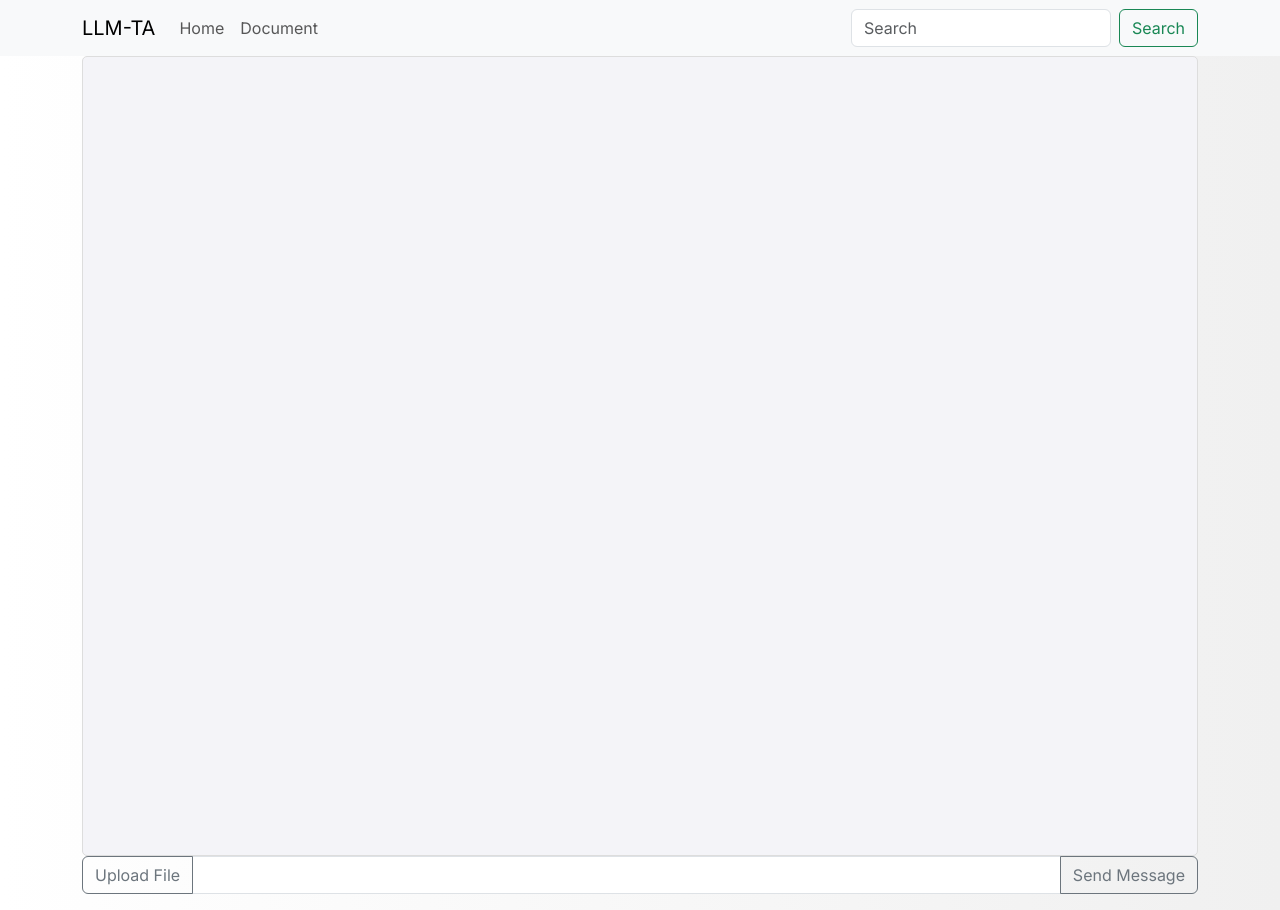
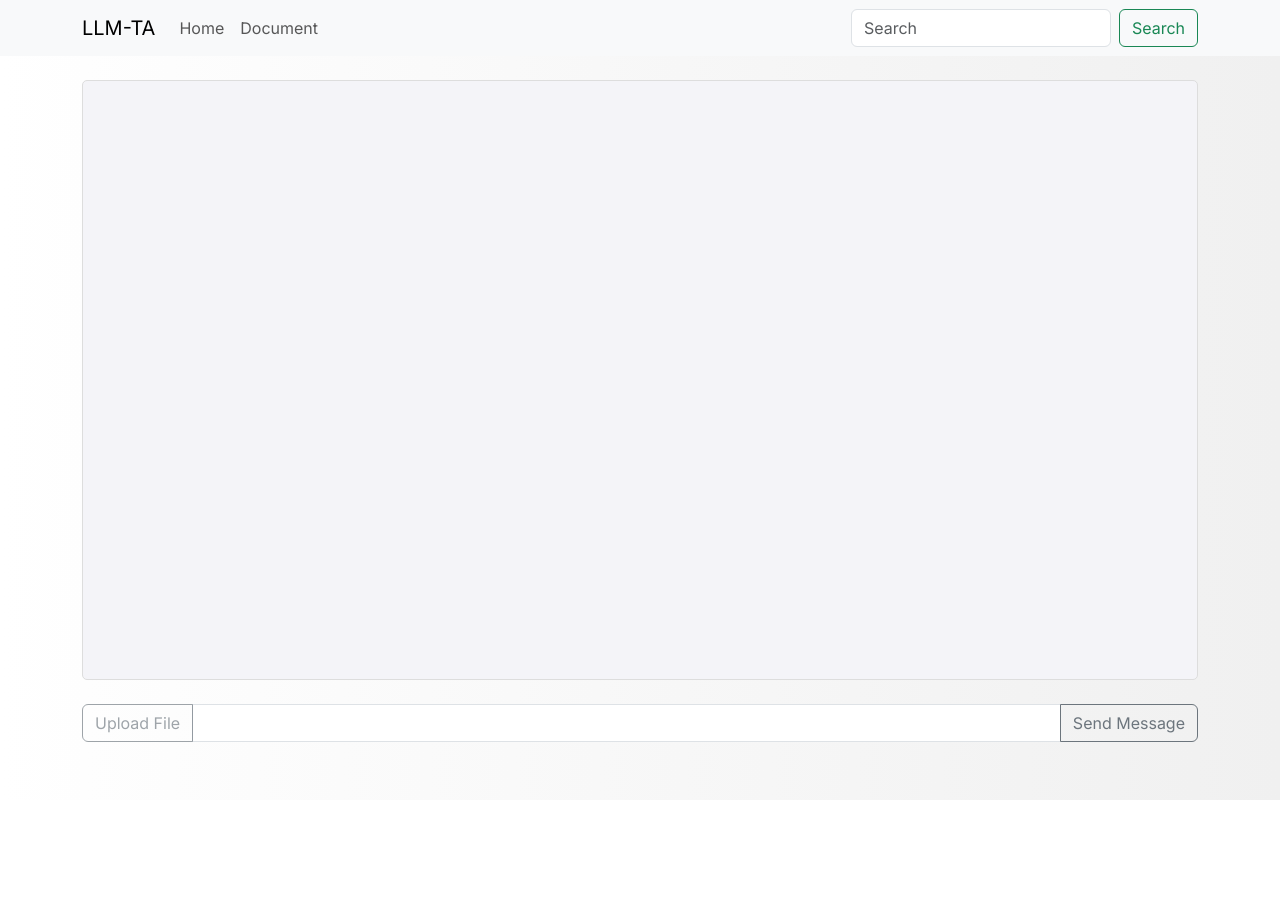
Before and after one commit to treeleaves30760/enigma-llm, a Next.js app: page /LLM_QA in a window 1280 px wide. After the commit the page ends 800 px from the top, so only its background shows below. Built offline with nearby package versions, Linux system fonts and the light colour scheme.

Commit message:
Fix: the error for string concate

```diff
--- a/app/globals.css
+++ b/app/globals.css
@@ -9,7 +9,7 @@ p {
 }
 
 .message-container {
-  height: 50rem;
+  height: 75vh;
   display: flex;
   flex-direction: column;
   overflow-y: auto; /* 允許垂直方向上的滾動 */
--- a/components/LLM_QA/LLM_QA.tsx
+++ b/components/LLM_QA/LLM_QA.tsx
@@ -46,6 +46,7 @@ const LLM_QA = () => {
 
     return (
         <div className="container">
+            <br />
             <div className="message-container">
                 {messages.map((msg, index) => (
                     <div key={index} className={`message ${msg.sender === 'User' ? 'user-message' : 'bot-message'}`}>
@@ -54,8 +55,9 @@ const LLM_QA = () => {
                     </div>
                 ))}
             </div>
+            <br />
             <div className="input-group mb-3">
-                <button className="btn btn-outline-secondary w-10" disable="true" onClick={() => fileInputRef.current?.click()}>Upload File</button>
+                <button className="btn btn-outline-secondary w-10" disabled={true} onClick={() => fileInputRef.current?.click()}>Upload File</button>
                 <input type="text" className="form-control w-50" id="UserInput" value={input} onChange={handleInputChange} />
                 <button className="btn btn-outline-secondary w-10" onClick={handleSubmit}>Send Message</button>
             </div>
```
Also changed, not shown: 2 other files (tests, documents, lock files or other folders).
